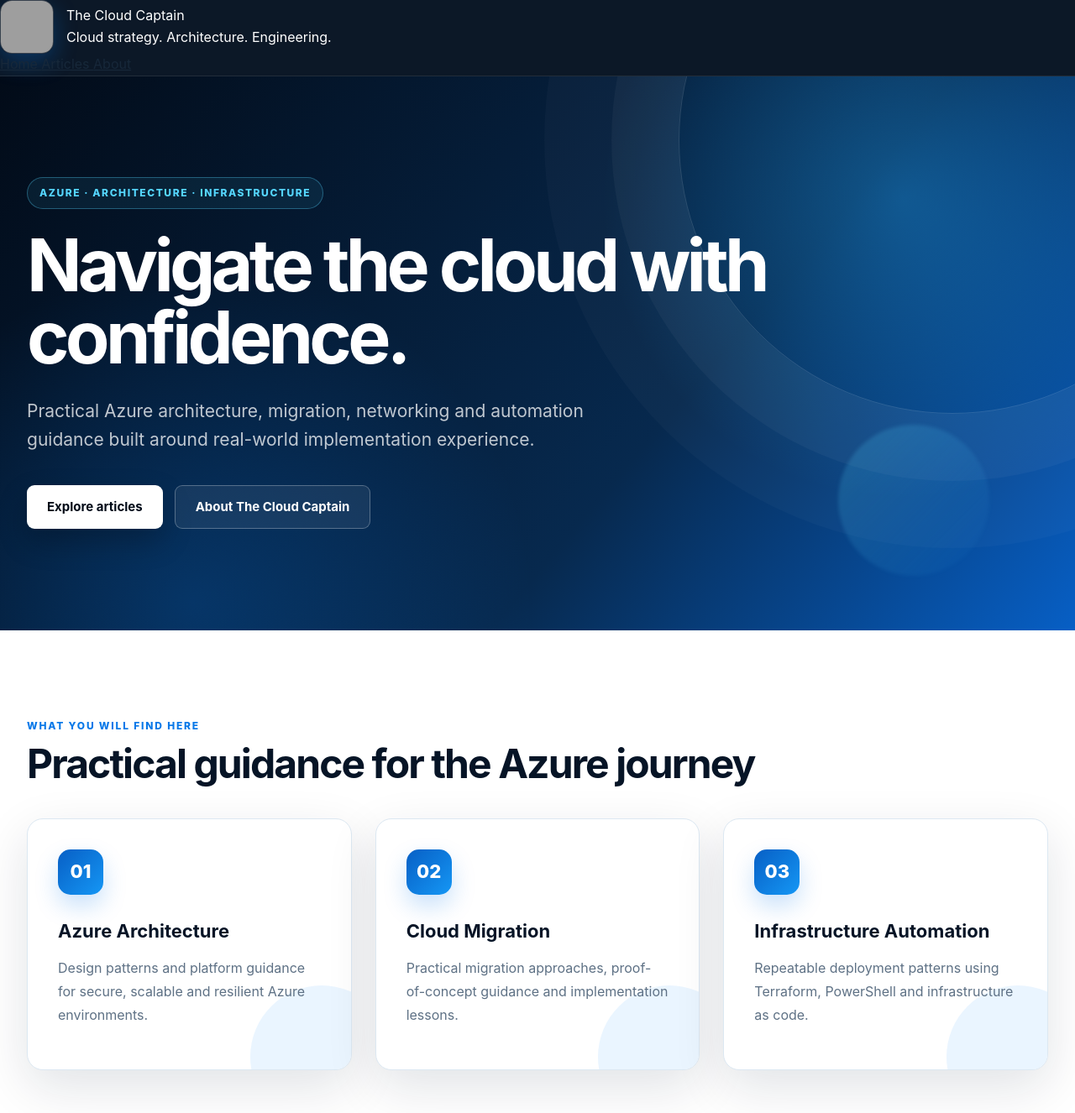
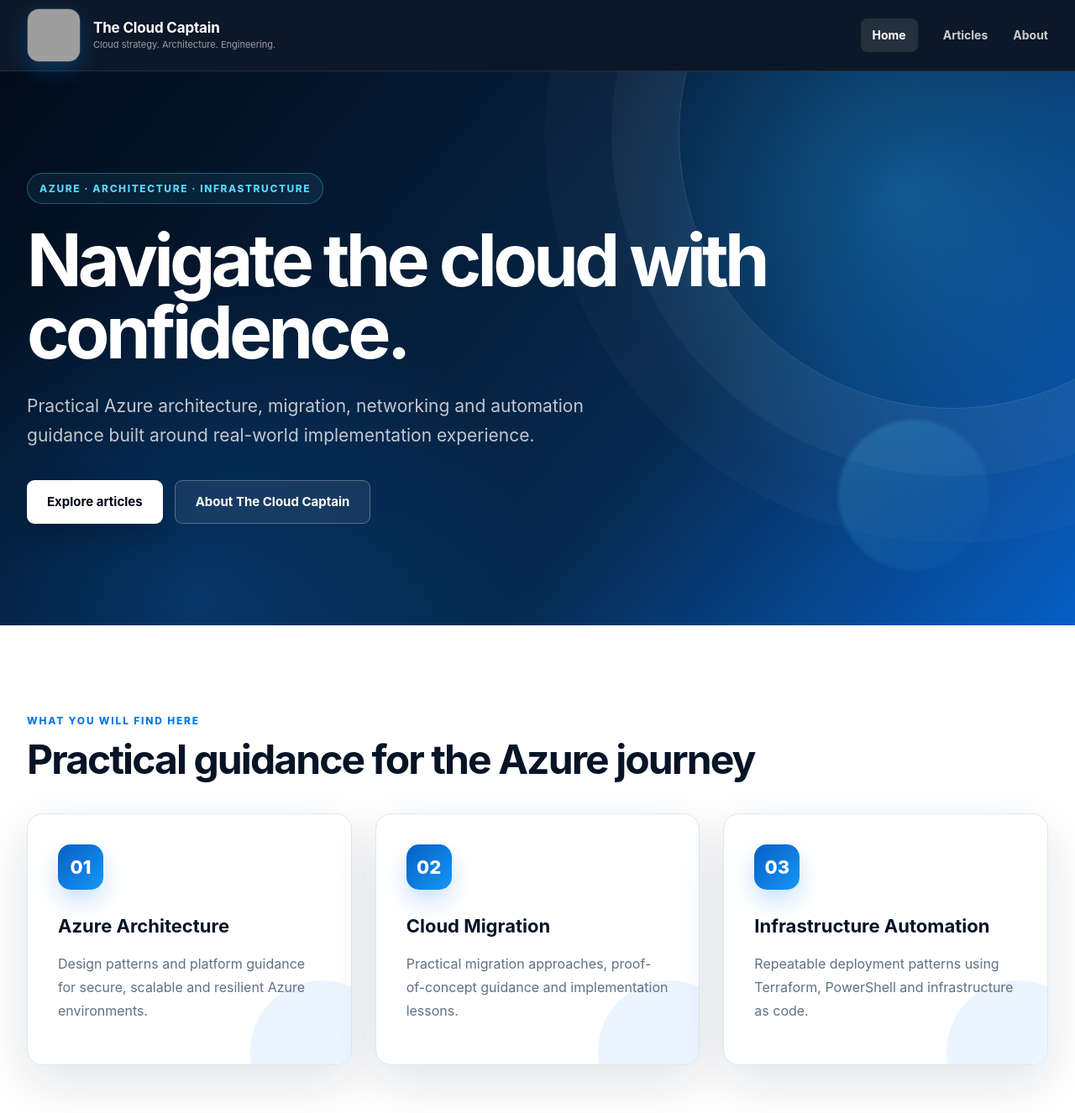
Before and after one commit to thecloudcaptain/thecloudcaptain.github.io, a Jekyll site: the page built from index.md, in a window 1280 px wide and 1400 px high. Shown: the top 1326 px of the window at 84% size. Built offline with Jekyll 4.4.1, drawn with Linux system fonts in a browser that asks for light colours; grey boxes are pictures that could not be loaded.

Commit message:
Update style.scss

```diff
--- a/assets/css/style.scss
+++ b/assets/css/style.scss
@@ -57,7 +57,8 @@ a {
   backdrop-filter: blur(14px);
 }
 
-.nav-container {
+.nav-container,
+.header-container {
   display: flex;
   width: min(1440px, calc(100% - 64px));
   min-height: 84px;
@@ -92,33 +93,50 @@ a {
   flex-direction: column;
 }
 
-.brand-text strong {
+.brand-text strong,
+.brand-name {
   color: var(--white);
   font-size: 17px;
+  font-weight: 700;
   line-height: 1.2;
   letter-spacing: -0.01em;
 }
 
-.brand-text small {
+.brand-text small,
+.brand-tagline {
   margin-top: 3px;
   color: rgba(255, 255, 255, 0.58);
   font-size: 11px;
-}
-
-.site-navigation {
+  line-height: 1.35;
+}
+
+.site-navigation,
+.site-nav {
   display: flex;
+  align-items: center;
+  justify-content: flex-end;
   gap: 30px;
 }
 
-.site-navigation a {
+.site-navigation a,
+.site-nav a {
   color: rgba(255, 255, 255, 0.78);
   font-size: 14px;
   font-weight: 700;
   text-decoration: none;
 }
 
-.site-navigation a:hover {
+.site-navigation a:hover,
+.site-nav a:hover {
   color: var(--cyan-400);
+}
+
+.site-navigation a.active,
+.site-nav a.active {
+  padding: 9px 14px;
+  border-radius: 8px;
+  background: rgba(255, 255, 255, 0.1);
+  color: var(--white);
 }
 
 /* =========================================================
@@ -751,6 +769,7 @@ a {
 
 @media (max-width: 1050px) {
   .nav-container,
+  .header-container,
   .expertise,
   .latest-articles,
   .footer-container,
@@ -784,6 +803,7 @@ a {
 
 @media (max-width: 800px) {
   .nav-container,
+  .header-container,
   .expertise,
   .latest-articles,
   .footer-container,
@@ -792,7 +812,8 @@ a {
     width: calc(100% - 32px);
   }
 
-  .nav-container {
+  .nav-container,
+  .header-container {
     min-height: 72px;
   }
 
@@ -806,15 +827,18 @@ a {
     display: none;
   }
 
-  .site-navigation {
+  .site-navigation,
+  .site-nav {
     gap: 16px;
   }
 
-  .site-navigation a {
+  .site-navigation a,
+  .site-nav a {
     font-size: 13px;
   }
 
-  .site-navigation a:not(:first-child) {
+  .site-navigation a:not(:first-child),
+  .site-nav a:not(:first-child) {
     display: none;
   }
 
@@ -1287,13 +1311,6 @@ a {
   line-height: 1.3;
   letter-spacing: 0.15em;
   text-transform: uppercase;
-}
-
-.site-navigation a.active {
-  padding: 9px 14px;
-  border-radius: 8px;
-  background: rgba(255, 255, 255, 0.1);
-  color: var(--white);
 }
 
 /* =========================================================
```
